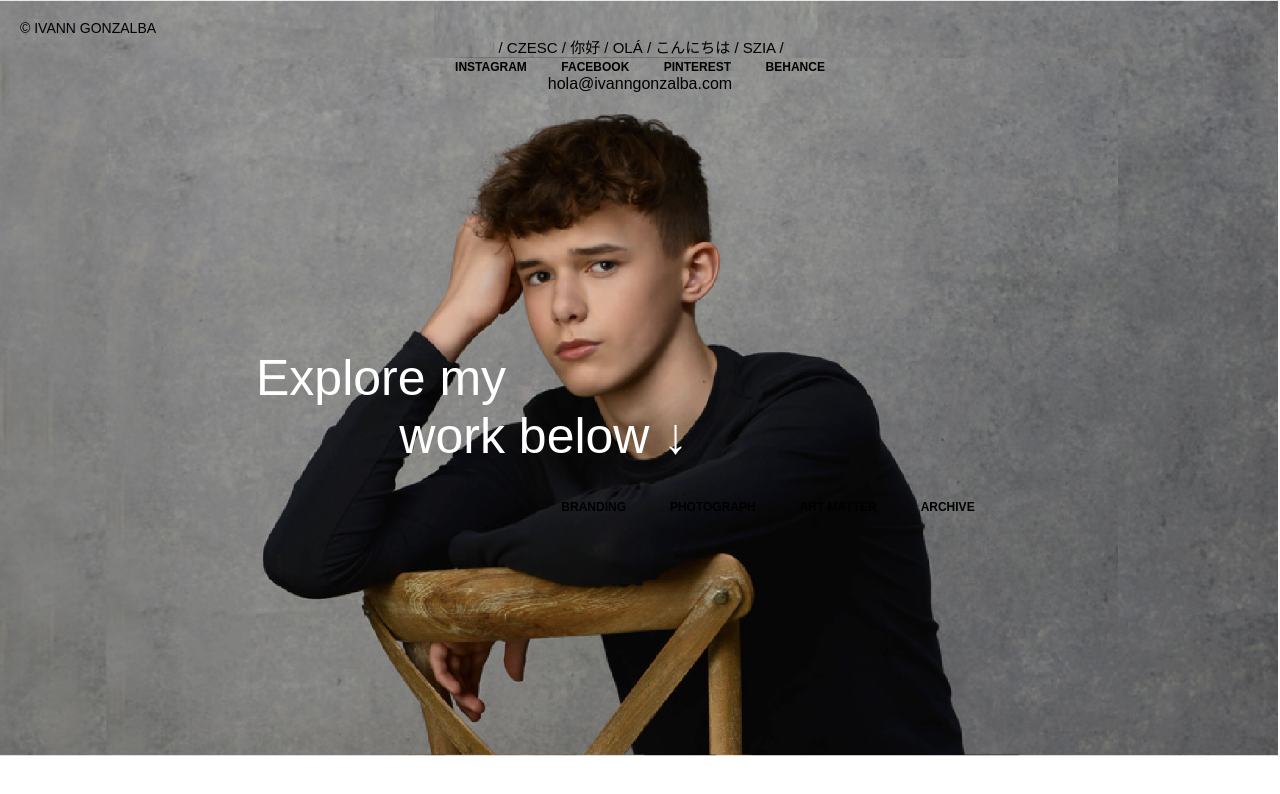
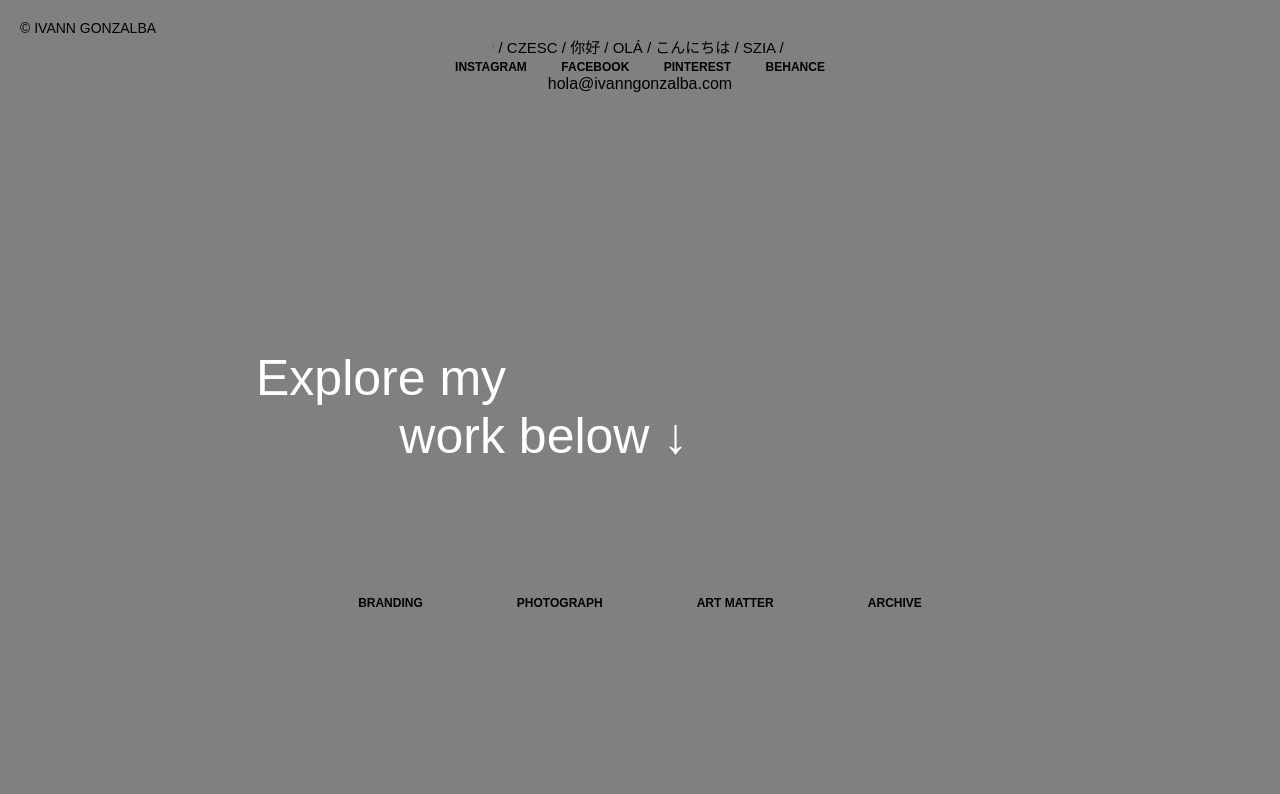
Before and after one commit to BrunoValles/p-ginaIvann, a plain HTML site: page index.html in a window 1280 px wide. Drawn offline with Linux system fonts and the light colour scheme; a web font is replaced by a local one.

Commit message:
centered navBar and added hover effect

```diff
--- a/style/style.css
+++ b/css/style.css
@@ -10,7 +10,8 @@ body{
     height: 100vw;
     position: relative;
     padding-bottom: 0%;
-    background: url(../img/placeholder.png);
+    /* background: url(../img/placeholder.png); */
+    background-color: gray;
     background-position: top center;
     background-size: 100%;
     background-repeat: no-repeat;
@@ -23,6 +24,8 @@ body{
     font-weight: 510;
 }
 .greeter{
+    /* border: 3px solid greenyellow; */
+
     width: 23%;
     margin: auto;
     font-size: 15px;
@@ -46,6 +49,7 @@ body{
     }
 }
 .socialsBar{
+    /* border: 3px solid greenyellow; */
     width: 70%;
     margin: auto;
 }
@@ -60,6 +64,11 @@ body{
     text-transform: uppercase;
     font-size: 12px;
     font-weight: 550;
+}
+.socialsBar ul li a{
+    text-decoration: none;
+    text-emphasis: none;
+    color: black;
 }
 .email{
     width: 30%;
@@ -80,19 +89,31 @@ body{
     text-indent: 14%;
 }
 .navBar{
+    /* border: 3px solid greenyellow; */
     width: 70%;
     margin: auto;
+    margin-top: 10%;
+    position: sticky;
+    top:0;
 }
 .navBar ul{
     text-align: center;
+    padding-top: 0;
 }
 .navBar ul li{
-    color: black;
     display: inline-block;
-    padding: 15px;
+    padding: 5%;
     padding-top: 0%;
     padding-bottom: 0%;
     text-transform: uppercase;
     font-size: 12px;
     font-weight: 550;
 }
+.navBar ul li a{
+    text-decoration: none;
+    text-emphasis: none;
+    color: #000000;
+}
+.navBar ul li a:hover{
+    text-decoration: underline;
+}
--- a/index.html
+++ b/index.html
@@ -3,7 +3,7 @@
 	<head>
 		<title>IVANN GONZALBA</title>
 		<link rel="stylesheet" href="https://use.typekit.net/vgt2bri.css">
-		<link rel="stylesheet" href="./style/style.css">
+		<link rel="stylesheet" href="./css/style.css">
 	</head>
 	<body>
 		<section class="home">
@@ -16,28 +16,27 @@
 			</div>
 			<div class="socialsBar">
 				<ul>
-					<li>INSTAGRAM</li>
-					<li>FACEBOOK</li>
-					<li>PINTEREST</li>
-					<li>BEHANCE</li>
+					<li><a href="#">INSTAGRAM</a></li>
+					<li><a href="#">FACEBOOK</a></li>
+					<li><a href="#">PINTEREST</a></li>
+					<li><a href="#">BEHANCE</a></li>
 				</ul>
 			</div>
 			<div class="email">
 				<p>hola@ivanngonzalba.com</p>
 			</div>
 			<div class="bannerText">
-				<div>Explore my<p>work below  ↓</p><div>
+				<div>Explore my<p>work below  ↓</p></div>
 			</div>
 			<div class= "navBar">
 				<ul>
-					<li>BRANDING</li>
-					<li>PHOTOGRAPH</li>
-					<li>ART MATTER</li>
-					<li>ARCHIVE</li>
+					<li><a href="#">BRANDING</a></li>
+					<li><a href="#">PHOTOGRAPH</a></li>
+					<li><a href="#">ART MATTER</a></li>
+					<li><a href="#">ARCHIVE</a></li>
 				</ul>
 			</div>
 		</section>
-		<div></div>
 
 	</body>
 </html>
```
Also changed, not shown: js/main.js (added), 1 other file.
